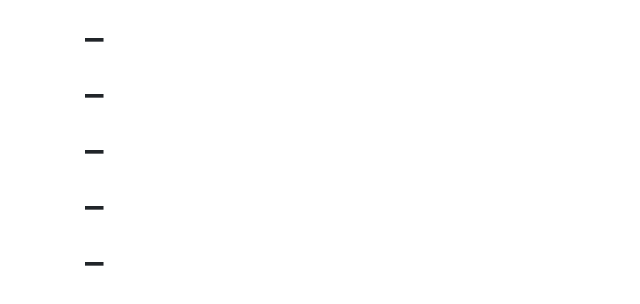
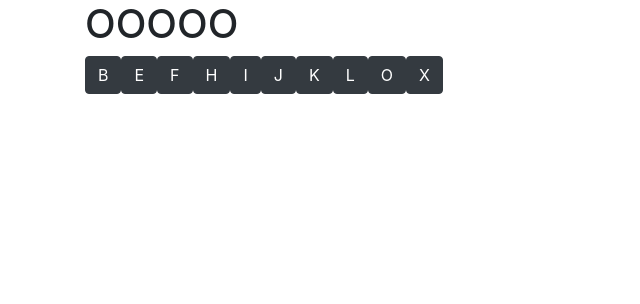
Before and after one commit to tajpouria/HangmanForLovelyFriend, a React app: page / in a window 1280 px wide. Shown: the top 304 px of the page, without its empty margins (0-640 px from the left). Built offline with nearby package versions, Linux system fonts and the light colour scheme; the HTML template or start-up script is replaced by a standard one.

Commit message:
mystey maker added

```diff
--- a/src/components/Game.jsx
+++ b/src/components/Game.jsx
@@ -1,12 +1,21 @@
 import React from 'react';
 
 import targetWord from '../middlewares/picker';
+import mysteryWord from '../middlewares/makeMystery';
 import PlaceHolder from './misc/PlaceHolder';
+import Key from './misc/Key';
 
 export default function Game() {
-  const renderPlaceholders = () => targetWord.split('').map(() => <PlaceHolder key={Math.random()} />);
+  const renderPlaceholders = () => targetWord.map(() => <PlaceHolder key={Math.random()} />);
 
-  return <div className="placeholder container">{renderPlaceholders()}</div>;
+  const renderKeys = () => mysteryWord.map(letter => <Key key={Math.random()}>{letter}</Key>);
+
+  return (
+    <div className="container">
+      <div className="placeholderContainer row container">{renderPlaceholders()}</div>
+      <div className="keysContainer row container">{renderKeys()}</div>
+    </div>
+  );
 }
 
 /*
@@ -17,5 +26,7 @@ TODO:1 an separate array and a picker component
 TODO:2 add word counter to picker component
   -needs to thinking about space between two words
 3. CHALLENGE: system should throw a number of key words that contain correct words
+TODO:3 make a key button and keys container and throw target word words as key
+TODO:4 mix this words with some other words
   -the number of words that thrown should depend on the answer words count
 */
--- /dev/null
+++ b/src/components/misc/Key.jsx
@@ -0,0 +1,14 @@
+import React from 'react';
+import PropTypes from 'prop-types';
+
+export default function Key({ children }) {
+  return (
+    <button className="btn btn-dark" type="button">
+      {children}
+    </button>
+  );
+}
+
+Key.propTypes = {
+  children: PropTypes.string.isRequired,
+};
--- a/src/components/misc/PlaceHolder.jsx
+++ b/src/components/misc/PlaceHolder.jsx
@@ -1,5 +1,5 @@
 import React from 'react';
 
 export default function PlaceHolder({ children }) {
-  return <h1>_</h1>;
+  return <h1> O </h1>;
 }
--- a/src/config/words.json
+++ b/src/config/words.json
@@ -1,3 +1,25 @@
 {
-  "levelOne": ["Hello", "World", "Cat"]
+  "levelOne": ["HELLO", "WORLD", "CAT"],
+  "alphabet": [
+    "A",
+    "Z",
+    "B",
+    "Y",
+    "C",
+    "X",
+    "D",
+    "W",
+    "E",
+    "P",
+    "F",
+    "O",
+    "G",
+    "N",
+    "H",
+    "M",
+    "I",
+    "L",
+    "K",
+    "J"
+  ]
 }
--- /dev/null
+++ b/src/middlewares/makeMystery.js
@@ -0,0 +1,12 @@
+import targetWord from './picker';
+import { alphabet } from '../config/words.json';
+
+const randAlphabet = [];
+// TODO: level just hardCoded for now
+const level = [0, 0, 0, 0, 0, 0, 0, 0, 0, 0];
+
+level.map(() => randAlphabet.push(alphabet[Math.floor(Math.random() * alphabet.length)].split('')[0]));
+
+console.log(randAlphabet);
+
+export default [...new Set(randAlphabet.concat(targetWord).sort())];
--- a/src/middlewares/picker.js
+++ b/src/middlewares/picker.js
@@ -1,3 +1,3 @@
 import { levelOne as levelOneWords } from '../config/words.json';
 // TODO: should change to some another more stable db source
-module.exports = levelOneWords[Math.floor(Math.random() * levelOneWords.length)];
+module.exports = levelOneWords[Math.floor(Math.random() * levelOneWords.length)].split('');
```
